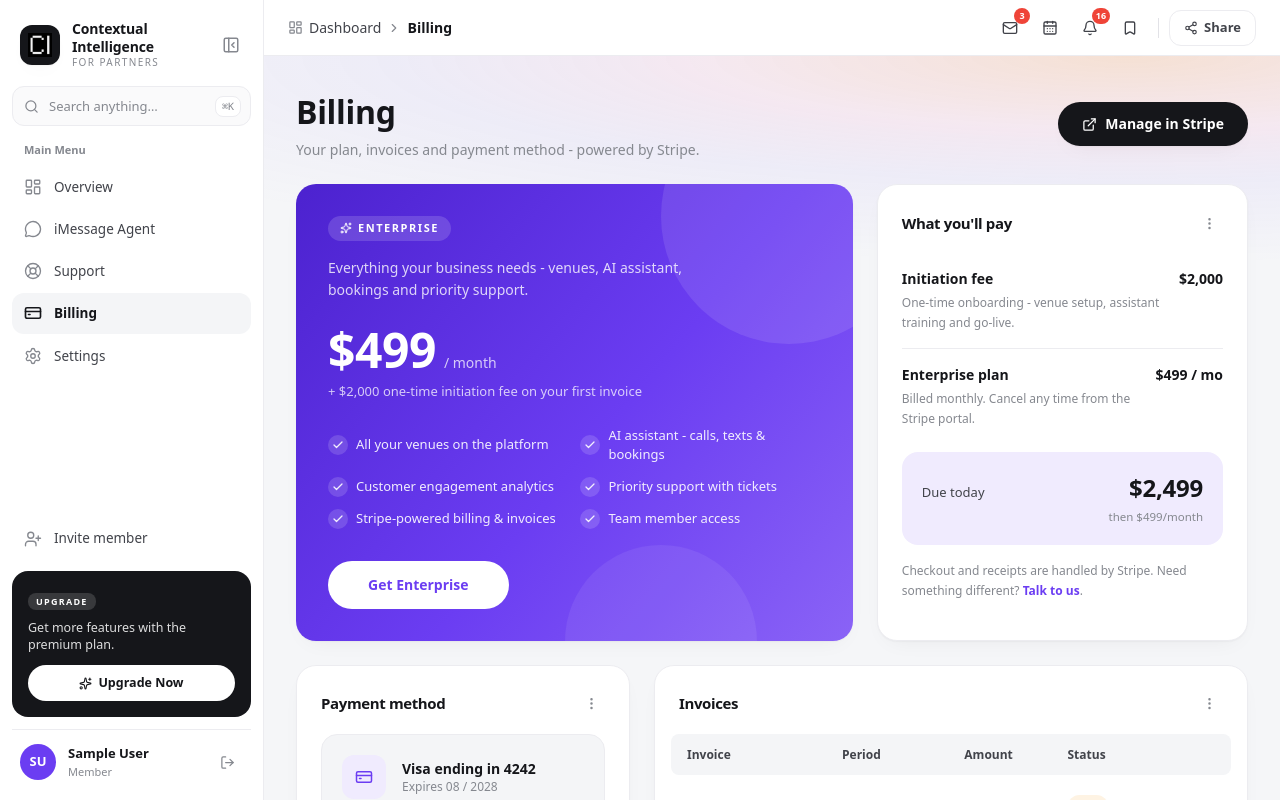
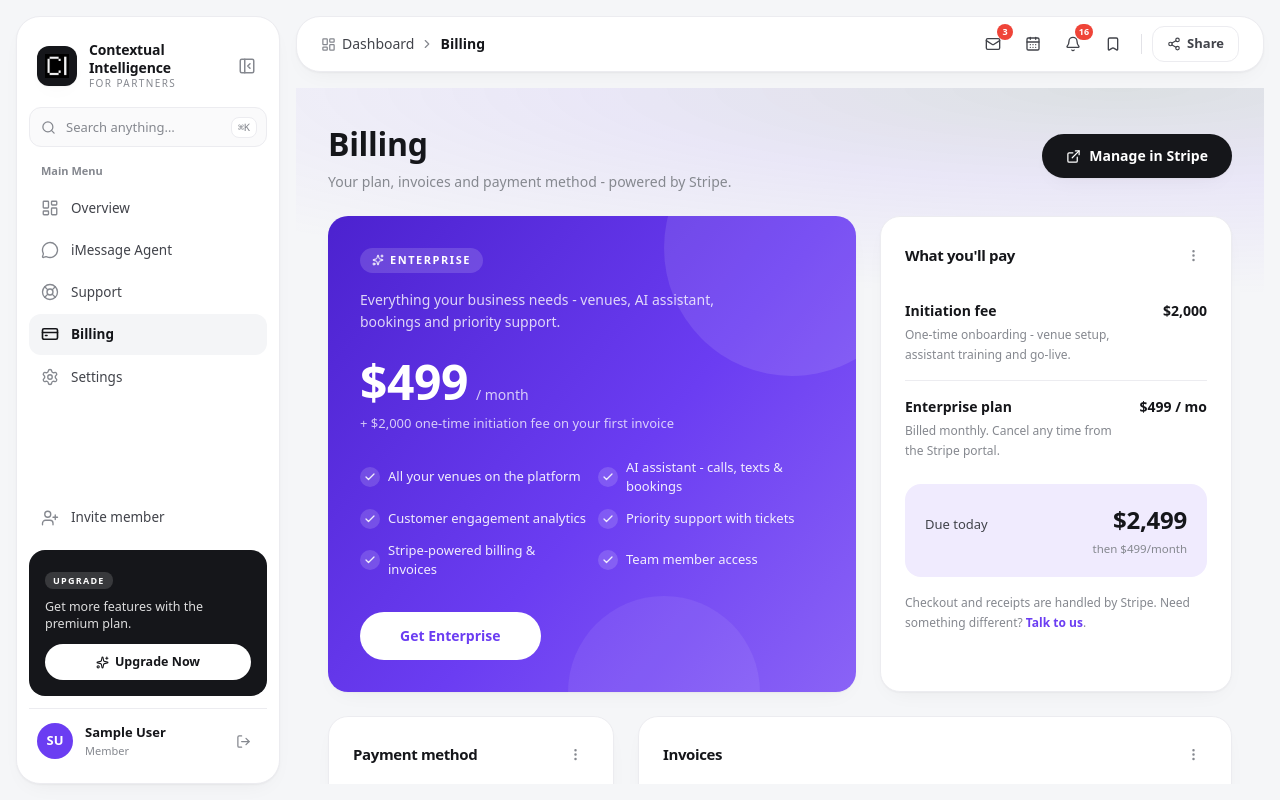
Before and after one commit to backend-stack/enterprise-dashboard, a Next.js app: page /dashboard/billing in a window 1280 px wide. Built offline with nearby package versions, Linux system fonts and the light colour scheme; no server answers; sample sign-in values are in the browser's storage.

Commit message:
cnore ui updates

```diff
--- a/app/dashboard/billing/page.tsx
+++ b/app/dashboard/billing/page.tsx
@@ -66,7 +66,7 @@
       />
 
       {notice ? (
-        <div className="mb-6 rounded-[var(--ad-radius-sm)] border border-[var(--ad-line)] bg-[var(--ad-orange-bg)] px-4 py-3 text-sm text-[var(--ad-ink-soft)]">
+        <div className="mb-6 rounded-[var(--ad-radius-sm)] border border-[var(--ad-line)] bg-[var(--ad-slate-bg)] px-4 py-3 text-sm text-[var(--ad-ink-soft)]">
           {notice}
         </div>
       ) : null}
--- a/app/dashboard/imessage/page.tsx
+++ b/app/dashboard/imessage/page.tsx
@@ -159,12 +159,13 @@
         <Kpi icon={<ShieldAlert size={16} />} label="Skipped sends" value={formatNumber(skipped)} tone="orange" />
       </div>
 
+      {/* Critical alert - customers aren't receiving anything. */}
       {allSkipped ? (
         <div
-          className="mt-4 flex items-start gap-3 rounded-[var(--ad-radius-sm)] px-4 py-3.5 text-sm text-white shadow-[0_10px_24px_-12px_rgba(224,97,14,0.7)] sm:mt-6"
+          className="mt-4 flex items-start gap-3 rounded-[var(--ad-radius-sm)] px-4 py-3.5 text-sm text-white shadow-[0_10px_24px_-12px_rgba(254,127,45,0.7)] sm:mt-6"
           style={{
             background:
-              "linear-gradient(135deg, var(--ad-orange) 0%, var(--ad-orange-deep) 100%)",
+              "linear-gradient(135deg, var(--ad-critical) 0%, var(--ad-critical-deep) 100%)",
           }}
         >
           <span className="flex h-7 w-7 shrink-0 items-center justify-center rounded-full bg-white/20">
--- a/app/globals.css
+++ b/app/globals.css
@@ -58,6 +58,15 @@
   --ad-pink: #d55181;
   --ad-pink-bg: #fceef4;
 
+  /* Alerts & notifications: slate for informational notices, bright orange
+     reserved for CRITICAL alerts only. */
+  --ad-slate: #233d4d;
+  --ad-slate-deep: #16303e;
+  --ad-slate-bg: #e9eef2;
+  --ad-critical: #fe7f2d;
+  --ad-critical-deep: #ef6a12;
+  --ad-critical-bg: #fff1e6;
+
   /* Elevation */
   --ad-shadow-card: 0 1px 2px rgba(20, 21, 26, 0.04),
     0 8px 24px -12px rgba(20, 21, 26, 0.08);
--- a/src/components/AuthCard.tsx
+++ b/src/components/AuthCard.tsx
@@ -98,8 +98,8 @@
               </p>
 
               {demoMode ? (
-                <div className="mt-6 rounded-xl bg-[var(--ad-orange-bg)] px-4 py-3 text-xs leading-relaxed text-[var(--ad-ink-soft)]">
-                  <span className="font-semibold text-[var(--ad-orange)]">Demo mode.</span>{" "}
+                <div className="mt-6 rounded-xl bg-[var(--ad-slate-bg)] px-4 py-3 text-xs leading-relaxed text-[var(--ad-ink-soft)]">
+                  <span className="font-semibold text-[var(--ad-slate)]">Demo mode.</span>{" "}
                   Firebase keys aren&apos;t in <code>.env</code> yet, so auth is
                   simulated - any of the buttons below will open the dashboard.
                 </div>
@@ -209,8 +209,8 @@
       </div>
 
       {/* Right - animated line shader, inset as a rounded rectangle. */}
-      <div className="relative hidden p-4 md:sticky md:top-0 md:block md:h-screen md:w-1/2 lg:p-6">
-        <div className="relative h-full w-full overflow-hidden rounded-3xl bg-[#efefef] shadow-[0_8px_40px_-24px_rgba(0,0,0,0.25)]">
+      <div className="relative hidden bg-white p-4 md:sticky md:top-0 md:block md:h-screen md:w-1/2 lg:p-6">
+        <div className="relative h-full w-full overflow-hidden rounded-3xl bg-white shadow-[0_8px_40px_-24px_rgba(0,0,0,0.25)]">
           <HeroShader />
           <div
             aria-hidden
--- a/src/components/Shell.tsx
+++ b/src/components/Shell.tsx
@@ -31,10 +31,10 @@
   }
 
   return (
-    <div className="flex h-screen overflow-hidden bg-[var(--ad-cream)]">
+    <div className="flex h-screen overflow-hidden bg-[var(--ad-cream)] lg:gap-4 lg:p-4">
       <Sidebar open={navOpen} onClose={() => setNavOpen(false)} />
 
-      <div className="flex min-h-0 min-w-0 flex-1 flex-col">
+      <div className="flex min-h-0 min-w-0 flex-1 flex-col lg:gap-4">
         <Topbar onMenuClick={() => setNavOpen(true)} />
 
         <main className="relative min-h-0 flex-1 overflow-y-auto">
@@ -44,16 +44,16 @@
             className="pointer-events-none absolute inset-x-0 top-0 h-52"
             style={{
               background:
-                "radial-gradient(120% 100% at 85% 0%, rgba(249,115,22,0.16) 0%, rgba(244,114,182,0.10) 35%, rgba(107,61,242,0.05) 60%, transparent 100%)",
+                "radial-gradient(120% 100% at 85% 0%, rgba(35,61,77,0.12) 0%, rgba(107,61,242,0.08) 45%, transparent 100%)",
             }}
           />
           <div className="relative px-4 py-6 sm:px-8 sm:py-8">
             {business && !business.approved ? (
               <div
-                className="mb-6 flex items-center gap-3 rounded-[var(--ad-radius-sm)] px-4 py-3.5 text-sm text-white shadow-[0_10px_24px_-12px_rgba(224,97,14,0.7)]"
+                className="mb-6 flex items-center gap-3 rounded-[var(--ad-radius-sm)] px-4 py-3.5 text-sm text-white shadow-[0_10px_24px_-12px_rgba(35,61,77,0.7)]"
                 style={{
                   background:
-                    "linear-gradient(135deg, var(--ad-orange) 0%, var(--ad-orange-deep) 100%)",
+                    "linear-gradient(135deg, var(--ad-slate) 0%, var(--ad-slate-deep) 100%)",
                 }}
               >
                 <span className="flex h-7 w-7 shrink-0 items-center justify-center rounded-full bg-white/20">
--- a/src/components/Sidebar.tsx
+++ b/src/components/Sidebar.tsx
@@ -325,7 +325,7 @@
     <>
       {/* Desktop: static rail - collapses to an icon-only column. */}
       <aside
-        className={`hidden h-full shrink-0 flex-col border-r border-[var(--ad-line)] bg-[var(--ad-paper)] py-5 transition-[width] duration-200 lg:flex ${
+        className={`hidden h-full shrink-0 flex-col rounded-[var(--ad-radius-lg)] border border-[var(--ad-line)] bg-[var(--ad-paper)] py-6 shadow-[var(--ad-shadow-card)] transition-[width] duration-200 lg:flex ${
           collapsed ? "w-[76px]" : "w-[264px]"
         }`}
       >
@@ -352,7 +352,7 @@
           }`}
         />
         <aside
-          className={`absolute left-0 top-0 flex h-full w-[280px] max-w-[85%] flex-col overflow-y-auto border-r border-[var(--ad-line)] bg-[var(--ad-paper)] py-6 shadow-[var(--ad-shadow-float)] transition-transform duration-300 ${
+          className={`absolute left-0 top-0 flex h-full w-[280px] max-w-[85%] flex-col overflow-y-auto rounded-r-[var(--ad-radius-lg)] border-r border-[var(--ad-line)] bg-[var(--ad-paper)] py-6 shadow-[var(--ad-shadow-float)] transition-transform duration-300 ${
             open ? "translate-x-0" : "-translate-x-full"
           }`}
         >
--- a/src/components/Topbar.tsx
+++ b/src/components/Topbar.tsx
@@ -75,7 +75,7 @@
   };
 
   return (
-    <header className="flex h-14 shrink-0 items-center gap-3 border-b border-[var(--ad-line)] bg-[var(--ad-paper)] px-3 sm:gap-4 sm:px-6">
+    <header className="flex h-14 shrink-0 items-center gap-3 border-b border-[var(--ad-line)] bg-[var(--ad-paper)] px-3 sm:gap-4 sm:px-6 lg:rounded-[var(--ad-radius-lg)] lg:border lg:shadow-[var(--ad-shadow-card)]">
       <button
         type="button"
         onClick={onMenuClick}
--- a/src/components/ui/HeroShader.tsx
+++ b/src/components/ui/HeroShader.tsx
@@ -8,13 +8,13 @@
   { ssr: false },
 );
 
-/* Full-bleed hero shader background - light grey base (#efefef) with the
+/* Full-bleed hero shader background - pure white base with the
    Swirl → ChromaFlow → FlutedGlass → FilmGrain stack on top. Used as the
    right-hand panel of the auth screens. */
 export function HeroShader({ className = "" }: { className?: string }) {
   return (
     <div
-      className={`absolute inset-0 overflow-hidden bg-[#efefef] ${className}`}
+      className={`absolute inset-0 overflow-hidden bg-white ${className}`}
       aria-hidden="true"
     >
       <HeroShaderStack />
```
